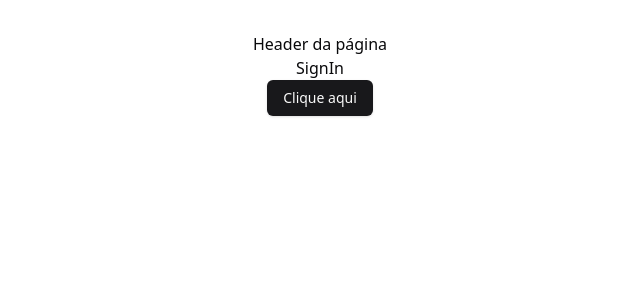
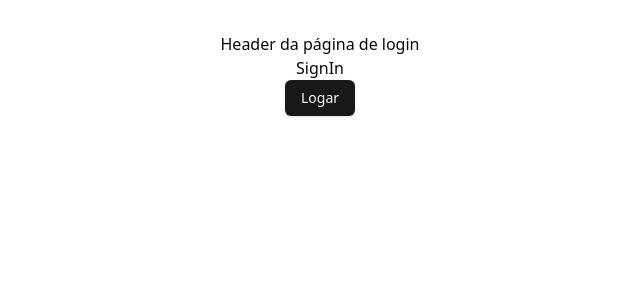
Before and after one commit to fpsaraiva/front-gerenciador-links, a React (Vite) app: page /sign-in in a window 1280 px wide. Shown: the top 300 px of the page, without its empty margins (320-960 px from the left). Built offline with nearby package versions, Linux system fonts and the light colour scheme.

Commit message:
chore: edit nomenclatura

```diff
--- a/src/pages/layouts/app.tsx
+++ b/src/pages/layouts/application.tsx
@@ -1,9 +1,9 @@
 import { Outlet } from "react-router-dom";
 
-function AppLayout() {
+function ApplicationLayout() {
     return (
         <>
-        <h1>Header da página</h1>
+        <h1>Header da aplicação</h1>
         <div>
             <Outlet />
         </div>
@@ -11,4 +11,4 @@ function AppLayout() {
     )
 }
 
-export default AppLayout
+export default ApplicationLayout
--- a/src/pages/layouts/auth.tsx
+++ b/src/pages/layouts/authentication.tsx
@@ -1,9 +1,9 @@
 import { Outlet } from "react-router-dom";
 
-function AuthLayout() {
+function AuthenticationLayout() {
     return (
         <>
-        <h1>Header da página</h1>
+        <h1>Header da página de login</h1>
         <div>
             <Outlet />
         </div>
@@ -11,4 +11,4 @@ function AuthLayout() {
     )
 }
 
-export default AuthLayout
+export default AuthenticationLayout
--- a/src/pages/sign-in.tsx
+++ b/src/pages/sign-in.tsx
@@ -4,7 +4,7 @@ function SignIn() {
     return (
         <>
             <h1>SignIn</h1>
-            <Button>Clique aqui</Button>
+            <Button>Logar</Button>
         </>
     )
 }
```
Also changed, not shown: src/routes.tsx (+4 -4 lines).
